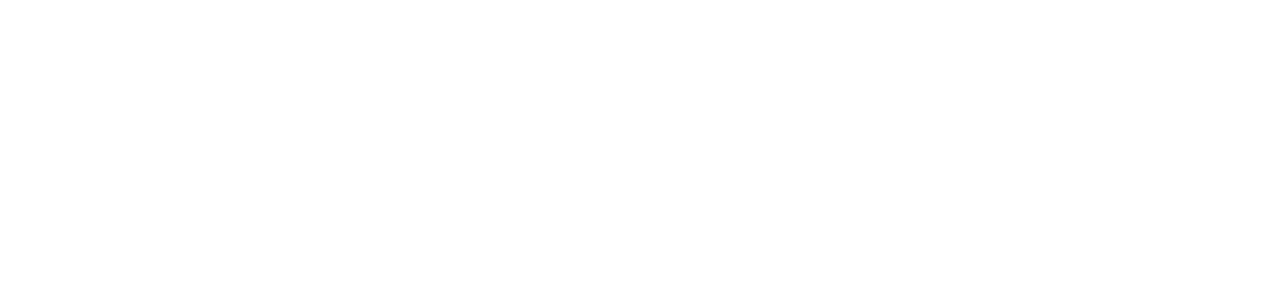
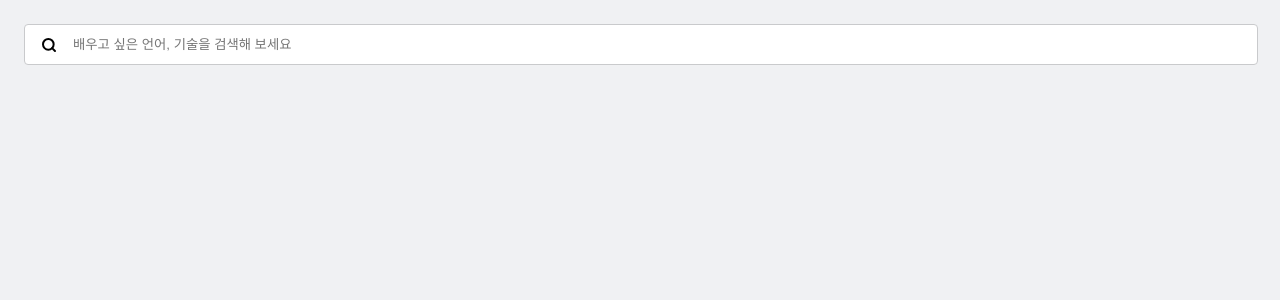
Before and after one commit to syoungee/course-search, a JavaScript app: page / in a window 1280 px wide. Shown: the top 300 px of the page. Built offline with nearby package versions, Linux system fonts and the light colour scheme; the HTML template or start-up script is replaced by a standard one.

Commit message:
feature: search bar UI

```diff
--- a/src/App.css
+++ b/src/App.css
@@ -1,5 +1,52 @@
-.App {
+.container {
+  padding: 24px;
+  text-align: center;
 }
 
-.App-header {
+.layout {
+  width: calc(1280-24) px;
 }
+
+.search-area {
+  background-color: white;
+  width: 1024px;
+  border: 1px solid rgb(201, 202, 204);
+  border-radius: 4px;
+  display: flex;
+  margin: 0 auto;
+  align-items: center;
+}
+
+.icon-area {
+  width: 16px;
+  height: 16px;
+  margin-left: 16px;
+}
+
+.input-area {
+  width: 100%;
+  margin: 0px 16px;
+}
+
+.search-box {
+  width: 100%;
+  padding: 12px 0px;
+  border: none;
+}
+
+input:focus {
+  outline: none !important;
+}
+
+@media (max-width: 1280px) {
+  .container {
+    width: calc(100%-24px);
+    text-align: left;
+  }
+  .layout {
+    width: 100%;
+  }
+  .search-area {
+    width: 100%;
+  }
+}
--- a/src/App.js
+++ b/src/App.js
@@ -2,8 +2,33 @@
 
 function App() {
   return (
-    <div className="App">
-      <header className="App-header"></header>
+    <div className="container">
+      <div className="layout">
+        <div className="search-area">
+          <div className="icon-area">
+            <svg
+              xmlns="http://www.w3.org/2000/svg"
+              width="16"
+              height="16"
+              viewBox="0 0 24 24"
+              fill="none"
+              stroke="#000000"
+              stroke-width="3"
+              stroke-linecap="round"
+              stroke-linejoin="round"
+            >
+              <circle cx="11" cy="11" r="8" />
+              <line x1="21" y1="21" x2="16.65" y2="16.65" />
+            </svg>
+          </div>
+          <div className="input-area">
+            <input type="text" className="search-box" placeholder="배우고 싶은 언어, 기술을 검색해 보세요"></input>
+            {
+              //TODO: 300ms debounce search
+            }
+          </div>
+        </div>
+      </div>
     </div>
   );
 }
--- a/src/index.css
+++ b/src/index.css
@@ -1,13 +1,11 @@
 body {
   margin: 0;
-  font-family: -apple-system, BlinkMacSystemFont, 'Segoe UI', 'Roboto', 'Oxygen',
-    'Ubuntu', 'Cantarell', 'Fira Sans', 'Droid Sans', 'Helvetica Neue',
-    sans-serif;
+  font-family: -apple-system, BlinkMacSystemFont, 'Segoe UI', 'Roboto', 'Oxygen', 'Ubuntu', 'Cantarell', 'Fira Sans', 'Droid Sans', 'Helvetica Neue', sans-serif;
   -webkit-font-smoothing: antialiased;
   -moz-osx-font-smoothing: grayscale;
+  background-color: #f0f1f3;
 }
 
 code {
-  font-family: source-code-pro, Menlo, Monaco, Consolas, 'Courier New',
-    monospace;
+  font-family: source-code-pro, Menlo, Monaco, Consolas, 'Courier New', monospace;
 }
```
Also changed, not shown: src/search.svg (added).
